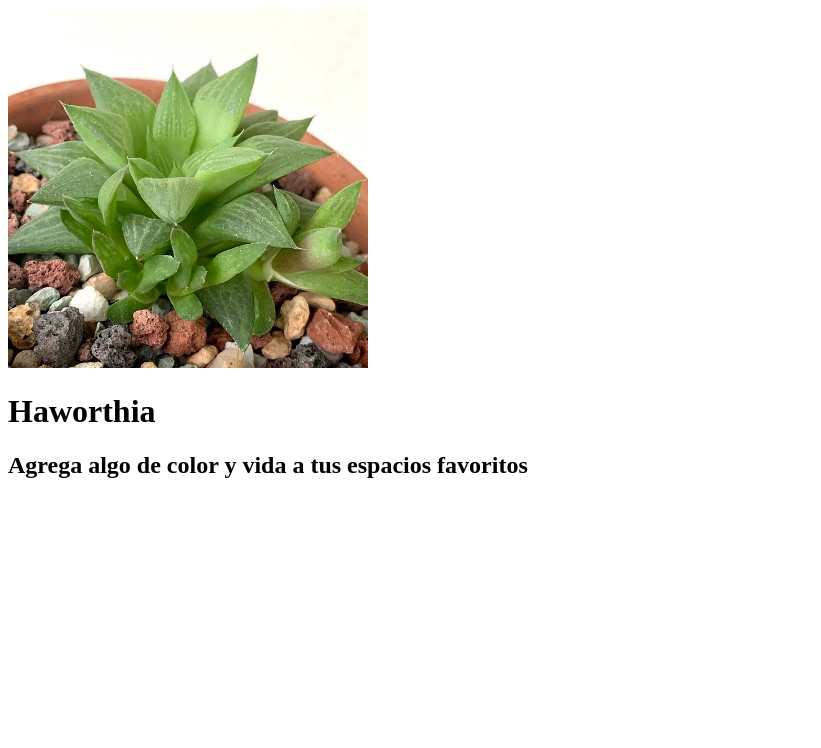
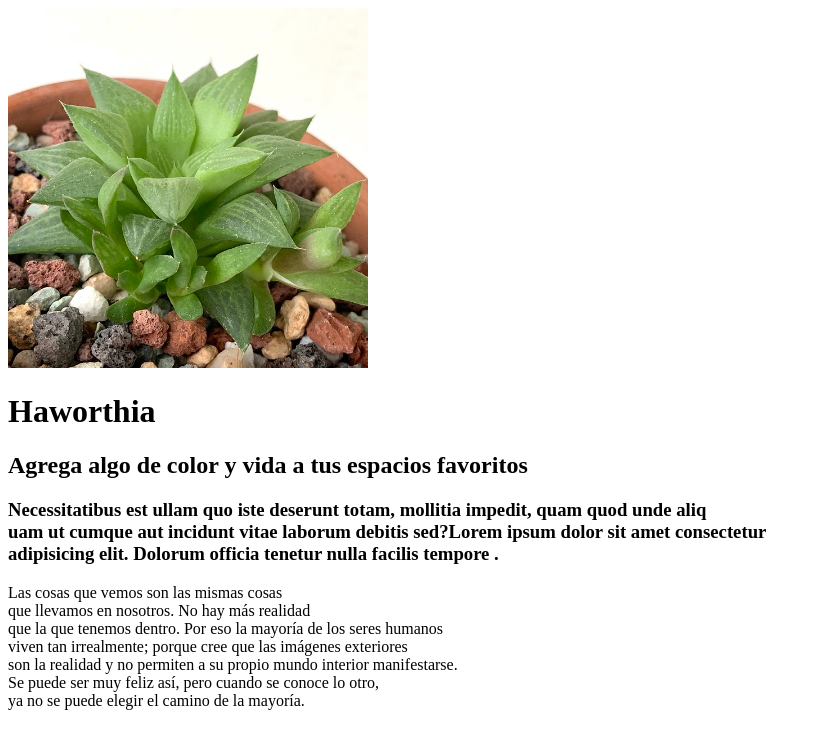
Before and after one commit to RosaChumbimune/Pagina-web, a plain HTML site: page index.html in a window 1280 px wide. Shown: the whole page, without its empty margins (0-821 px from the left). Drawn offline with Linux system fonts and the light colour scheme.

Commit message:
Agregando descripción principal

```diff
--- a/index.html
+++ b/index.html
@@ -13,6 +13,19 @@
     <img src="/46203995361_80be74248a_z.jpg"alt="foto de una haworthia" width="360px"/>
    <h1>Haworthia</h1>
    <h2>Agrega algo de color y vida a tus espacios favoritos</h2>
+   <h3> Necessitatibus est ullam quo iste deserunt totam, mollitia impedit, quam quod unde aliq<br>
+     uam ut cumque aut incidunt vitae laborum debitis sed?Lorem ipsum dolor sit amet consectetur<br>
+      adipisicing elit. Dolorum officia tenetur nulla facilis tempore .</h3>
+
+   <article>Las cosas que vemos son las mismas cosas<br>
+            que llevamos en nosotros. No hay más realidad <br>
+            que la que tenemos dentro. Por eso la mayoría de los seres humanos<br>
+            viven tan irrealmente; porque cree que las imágenes exteriores <br>
+            son la realidad y no permiten a su propio mundo interior manifestarse.<br>
+           Se puede ser muy feliz así, pero cuando se conoce lo otro, <br>
+           ya no se puede elegir el camino de la mayoría.</article>
   </header>
+
+
 </body>
 </html>
```
